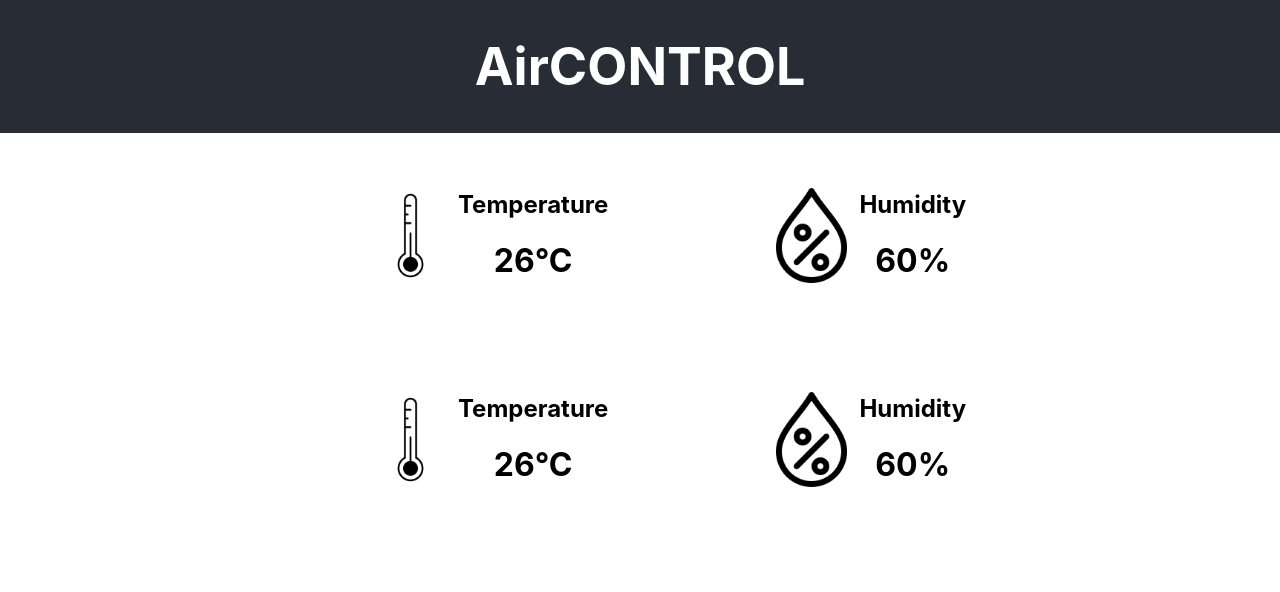
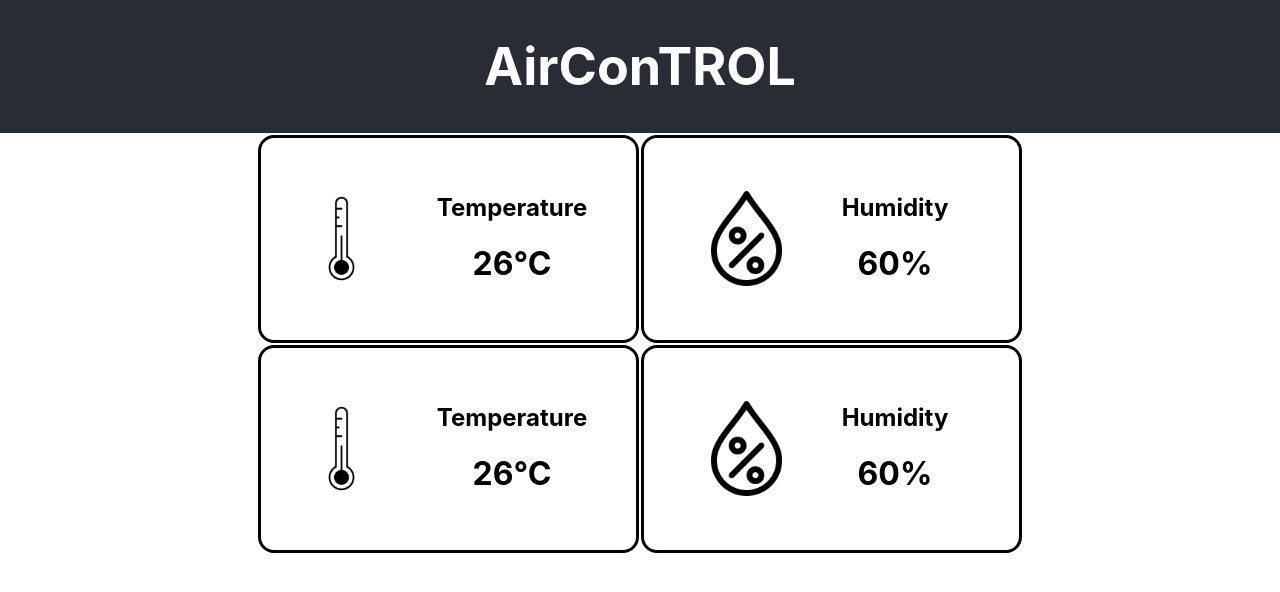
Before and after one commit to KawinM23/EmbeddedLabProjectWebsite, a React (Create React App) app: page / in a window 1280 px wide. Shown: the top 592 px of the page. Built offline with nearby package versions, Linux system fonts and the light colour scheme.

Commit message:
Add Border

```diff
--- a/src/App.css
+++ b/src/App.css
@@ -1,16 +1,5 @@
 .App {
   text-align: center;
-}
-
-.App-logo {
-  height: 40vmin;
-  pointer-events: none;
-}
-
-@media (prefers-reduced-motion: no-preference) {
-  .App-logo {
-    animation: App-logo-spin infinite 20s linear;
-  }
 }
 
 .App-header {
@@ -23,29 +12,33 @@
   color: white;
 }
 
-.App-link {
-  color: #61dafb;
-}
-
 .Display-table {
   width: 60%;
   margin-left: auto;
   margin-right: auto;
 }
 
+.Display-table-td {
+  width: 50%;
+
+  border-style: solid;
+  border-radius: 1rem;
+}
 
 .Display-box {
   display: flex;
-  width: 50%;
+
   height: 200px;
+  width: fit-content;
   margin: auto;
-  text-align: center;
-  vertical-align: middle;
+
   align-items: center;
+
+
 }
 
 .Display-text {
-  margin: auto 0 auto 0;
+  margin: auto 2rem auto 2rem;
 }
 
 .Display-icon {
@@ -54,4 +47,7 @@
   max-height:95px;
   width: auto;
   height: auto;
+
+  margin-left: 1rem;
+  margin-right: 1rem;
 }
--- a/src/App.tsx
+++ b/src/App.tsx
@@ -6,17 +6,19 @@ function App() {
   return (
     <div className="App">
       <header className="App-header">
-        <h1>AirCONTROL</h1>
+        <h1>AirConTROL</h1>
       </header>
       <table className="Display-table">
-        <tr>
-          <td><DisplayData name="Temperature" value={26}></DisplayData></td>
-          <td><DisplayData name="Humidity" value={0.6}></DisplayData></td>
-        </tr>
-        <tr>
-          <td><DisplayData name="Temperature" value={26}></DisplayData></td>
-          <td><DisplayData name="Humidity" value={0.6}></DisplayData></td>
-        </tr>
+        <tbody>
+          <tr>
+            <td className='Display-table-td'><DisplayData name="Temperature" value={26}></DisplayData></td>
+            <td className='Display-table-td'><DisplayData name="Humidity" value={0.6}></DisplayData></td>
+          </tr>
+          <tr>
+            <td className='Display-table-td'><DisplayData name="Temperature" value={26}></DisplayData></td>
+            <td className='Display-table-td'><DisplayData name="Humidity" value={0.6}></DisplayData></td>
+          </tr>
+        </tbody>
       </table>
 
     </div>
--- a/src/DisplayData.tsx
+++ b/src/DisplayData.tsx
@@ -9,9 +9,9 @@ function DisplayData(props: any) {
         display_value = props.value + "°C";
     }else if(props.name == "Humidity"){
         display_value = (props.value*100) + "%";
-    }else if(props.name == "Light"){
+    }else if(props.name == "Brightness"){
         display_value = (props.value*100) + "%";
-    }else if(props.name == "Dust"){
+    }else if(props.name == "PM"){
         display_value = (props.value*100) + "%";
     }
 
@@ -23,6 +23,20 @@ function DisplayData(props: any) {
                 <h1>{display_value}</h1>
             </div>
         </div>
+
+        // <table>
+        //     <tr>
+        //         <td>
+        //         <img className="Display-icon" src={url} alt={props.name} />
+        //         </td>
+        //         <td>
+        //         <div className="Display-text">
+        //         <h2>{props.name}</h2>
+        //         <h1>{display_value}</h1>
+        //         </div>
+        //         </td>
+        //     </tr>
+        // </table>
     )
 }
 
```
